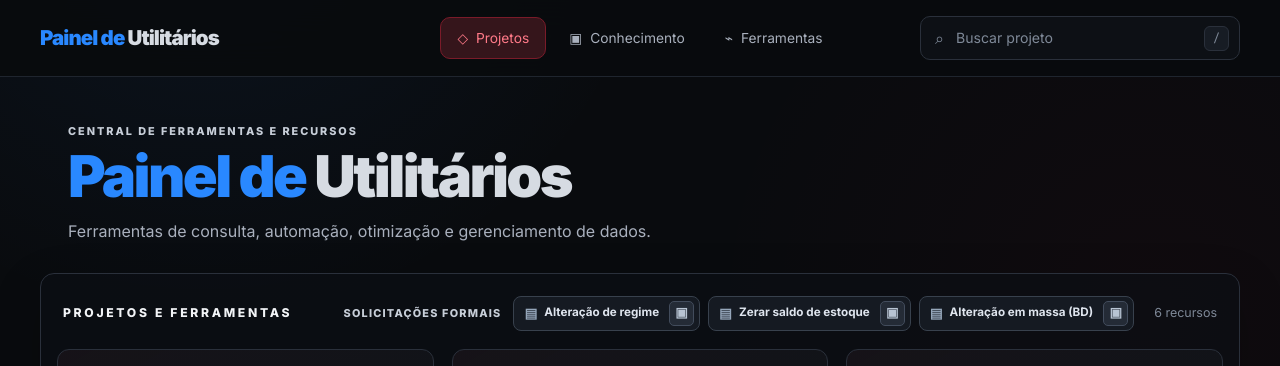
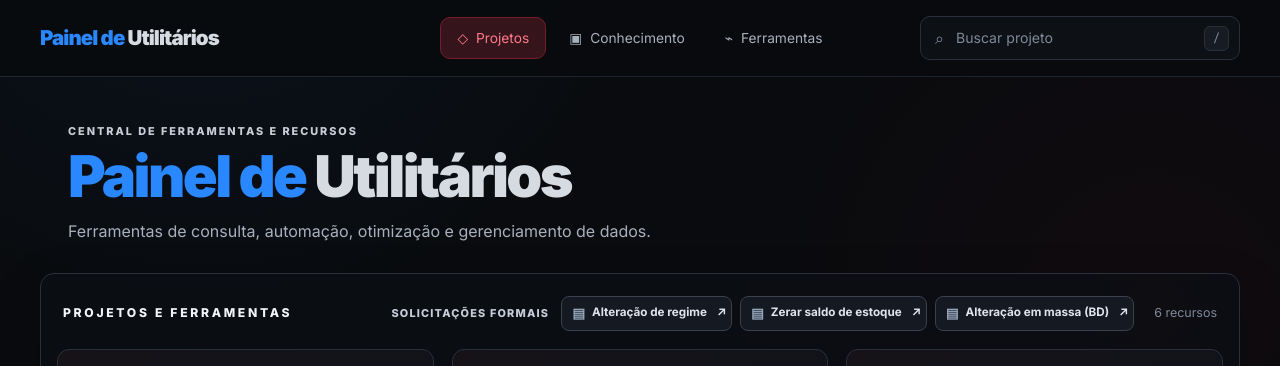
Before and after one commit to caio-csar/Caio-Data, a website: page index.html in a window 1280 px wide. Shown: the top 366 px of the page. Drawn offline with Linux system fonts and the light colour scheme.

Commit message:
Adiciona prévia formatada aos modelos com cópia original no modal

```diff
--- a/index.html
+++ b/index.html
@@ -55,9 +55,9 @@
         <div class="request-tools" aria-label="Solicitações formais">
           <span class="request-label">SOLICITAÇÕES FORMAIS</span>
           <div class="request-list">
-            <div class="request-item"><span class="request-document"><span aria-hidden="true">▤</span> Alteração de regime</span><button class="request-copy" type="button" data-copy-template="regime" aria-label="Copiar alteração de regime" title="Copiar modelo">▣</button></div>
-            <div class="request-item"><span class="request-document"><span aria-hidden="true">▤</span> Zerar saldo de estoque</span><button class="request-copy" type="button" data-copy-template="estoque" aria-label="Copiar modelo para zerar saldo de estoque" title="Copiar modelo">▣</button></div>
-            <div class="request-item"><span class="request-document"><span aria-hidden="true">▤</span> Alteração em massa (BD)</span><button class="request-copy" type="button" data-copy-template="massa" aria-label="Copiar modelo de alteração em massa via banco de dados" title="Copiar modelo">▣</button></div>
+            <button class="request-item request-open" type="button" data-preview-template="regime" aria-haspopup="dialog"><span class="request-document"><span aria-hidden="true">▤</span> Alteração de regime</span><span class="request-arrow" aria-hidden="true">↗</span></button>
+            <button class="request-item request-open" type="button" data-preview-template="estoque" aria-haspopup="dialog"><span class="request-document"><span aria-hidden="true">▤</span> Zerar saldo de estoque</span><span class="request-arrow" aria-hidden="true">↗</span></button>
+            <button class="request-item request-open" type="button" data-preview-template="massa" aria-haspopup="dialog"><span class="request-document"><span aria-hidden="true">▤</span> Alteração em massa (BD)</span><span class="request-arrow" aria-hidden="true">↗</span></button>
           </div>
           <span class="sr-only request-copy-status" id="request-copy-status" role="status" aria-live="polite"></span>
         </div>
@@ -193,6 +193,11 @@ PRINCIPAL
     <p id="empty-state" class="empty-state" role="status" aria-live="polite" hidden>Nenhum projeto encontrado para essa busca.</p>
   </main>
 
+  <dialog id="request-dialog" class="request-dialog" aria-labelledby="request-dialog-title">
+    <header class="request-dialog-head"><div><p class="request-dialog-kicker">SOLICITAÇÕES FORMAIS</p><h2 id="request-dialog-title">Prévia da solicitação</h2></div><button id="request-dialog-close" class="request-dialog-close" type="button" aria-label="Fechar">×</button></header>
+    <div id="request-preview" class="request-preview"></div>
+    <footer class="request-dialog-actions"><span id="request-dialog-status" role="status" aria-live="polite"></span><button id="request-dialog-copy" type="button" class="request-dialog-copy">▣ Copiar mensagem</button></footer>
+  </dialog>
   <footer class="page-footer">
     <span>Desenvolvido por <b>Caio César</b></span>
     <small>Consulta • Automação • Dados</small>
```
